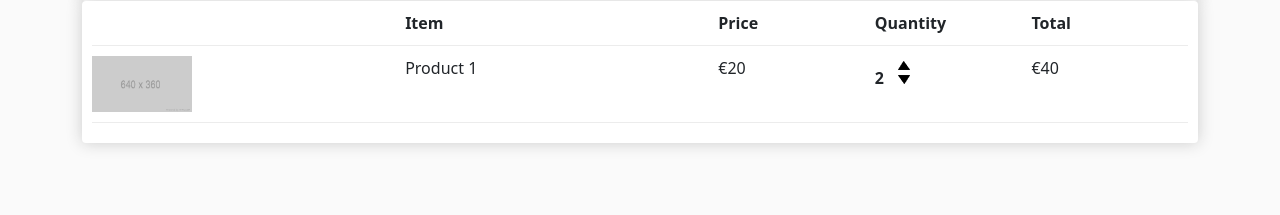
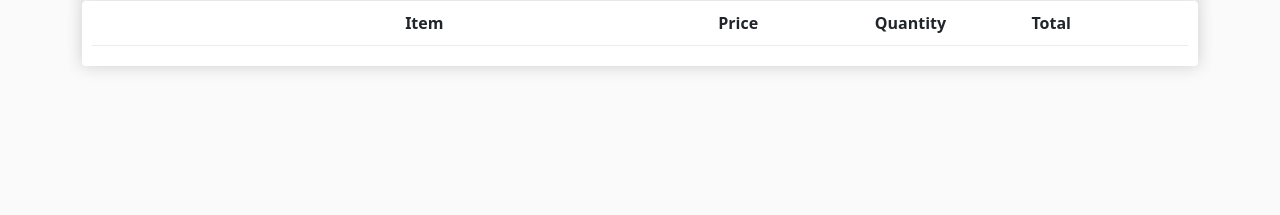
Before and after one commit to Mustafanaji0413/ecommerce, a Django app: page /cart/ in a window 1280 px wide. Shown: the part 267-482 px from the top of the page. Run offline with Django 3.2, Linux system fonts and the light colour scheme.

Commit message:
Render out cart data

```diff
--- a/store/views.py
+++ b/store/views.py
@@ -9,7 +9,15 @@
 
 
 def cart(request):
-    context = {}
+
+    if request.user.is_authenticated:
+        customer = request.user.customer
+        order, created = Order.objects.get_or_create(customer=customer, complete=False)
+        items = order.orderitem_set.all()
+    else:
+        items = []
+
+    context = {'items': items}
     return render(request, 'cart.html', context)
 
 
--- a/templates/cart.html
+++ b/templates/cart.html
@@ -31,12 +31,13 @@
                     <div style="flex:1"><strong>Total</strong></div>
                 </div>
 
+                {% for item in items %}
                 <div class="cart-row">
-                    <div style="flex:2"><img class="row-image" src="{% static 'media/placeholder.png'%}"></div>
-                    <div style="flex:2">Product 1</div>
-                    <div style="flex:1">€20</div>
+                    <div style="flex:2"><img class="row-image" src="{{ item.product.imageURL}}"></div>
+                    <div style="flex:2"><p>{{item.product.name}}</p></div>
+                    <div style="flex:1">{{item.product.price|floatformat:2}}</div>
                     <div style="flex:1">
-                        <p class="quantity">2</p>
+                        <p class="quantity">{{item.quantity}}</p>
                         <div class="quantity">
                             <img class="chg-quantity" src="{% static 'media/arrow-up.png' %}">
                             <img class="chg-quantity" src="{% static 'media/arrow-down.png' %}">
@@ -44,6 +45,7 @@
                     </div>
                     <div style="flex:1">€40</div>
                 </div>
+                {% endfor %}
             </div>
         </div>
     </div>
```
